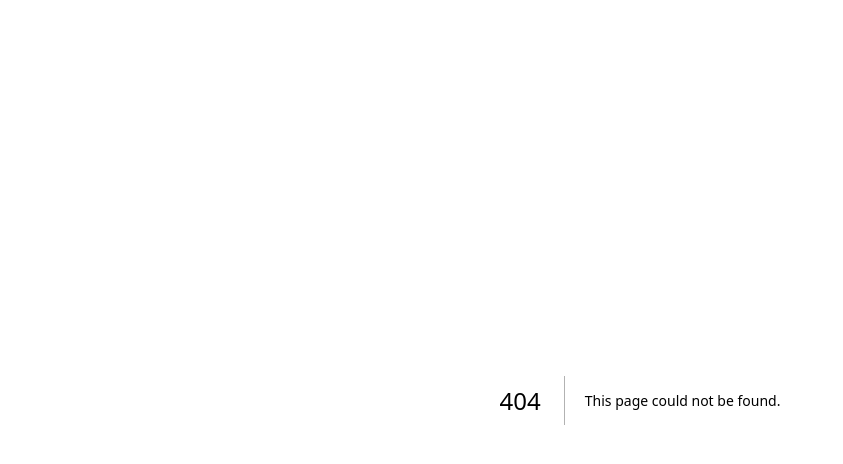
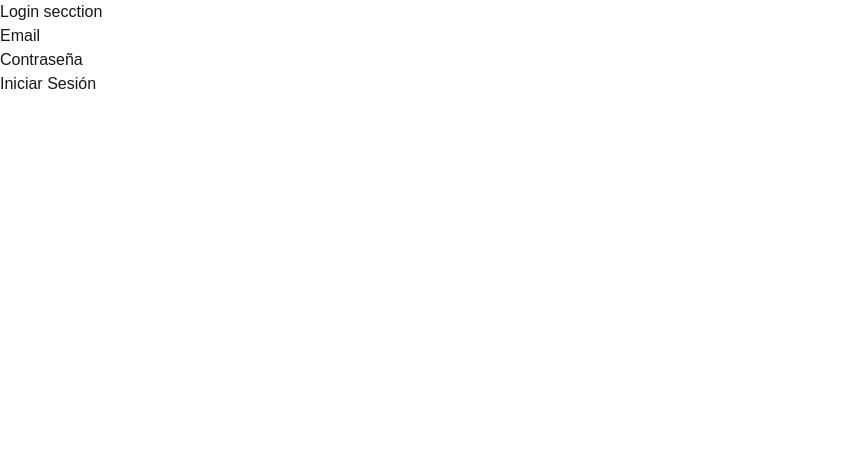
Before and after one commit to JoelLuna02/jala-library, a Next.js app: page /login in a window 1280 px wide. Before the commit this address had no page. Shown: the top 464 px of the page, without its empty margins (0-843 px from the left). Built offline with nearby package versions, Linux system fonts and the light colour scheme.

Commit message:
Login section

```diff
--- /dev/null
+++ b/src/pages/login.tsx
@@ -0,0 +1,59 @@
+import { signIn } from "next-auth/react";
+import Head from "next/head";
+import { useRouter } from "next/router";
+import { useState, FormEvent } from "react";
+
+export default function Login() {
+	const [username, setUsername] = useState("");
+	const [password, setPassword] = useState("");
+	const [error, setError] = useState<string | null>(null);
+	const router = useRouter();
+
+	const handleLogin = async (e: FormEvent) => {
+		e.preventDefault();
+		setError(null);
+		const result = await signIn("credentials", {
+			redirect: false,
+			username,
+			password,
+		});
+		if (result?.ok) {
+			router.push("/library");
+		} else {
+			setError(result?.error || "Invalid credentials");
+		}
+	};
+
+	return (
+		<>
+			<Head>
+				<title>Login</title>
+			</Head>
+			<div>Login secction</div>
+			<form onSubmit={handleLogin}>
+				{error && <p style={{ color: "red" }}>{error}</p>}
+				<div>
+					<label htmlFor="username">Email</label>
+					<input
+						id="username"
+						type="text"
+						value={username}
+						onChange={(e) => setUsername(e.target.value)}
+						required
+					/>
+				</div>
+				<div>
+					<label htmlFor="password">Contraseña</label>
+					<input
+						id="password"
+						type="password"
+						value={password}
+						onChange={(e) => setPassword(e.target.value)}
+						required
+					/>
+				</div>
+				<button type="submit">Iniciar Sesión</button>
+			</form>
+		</>
+	);
+}
```
